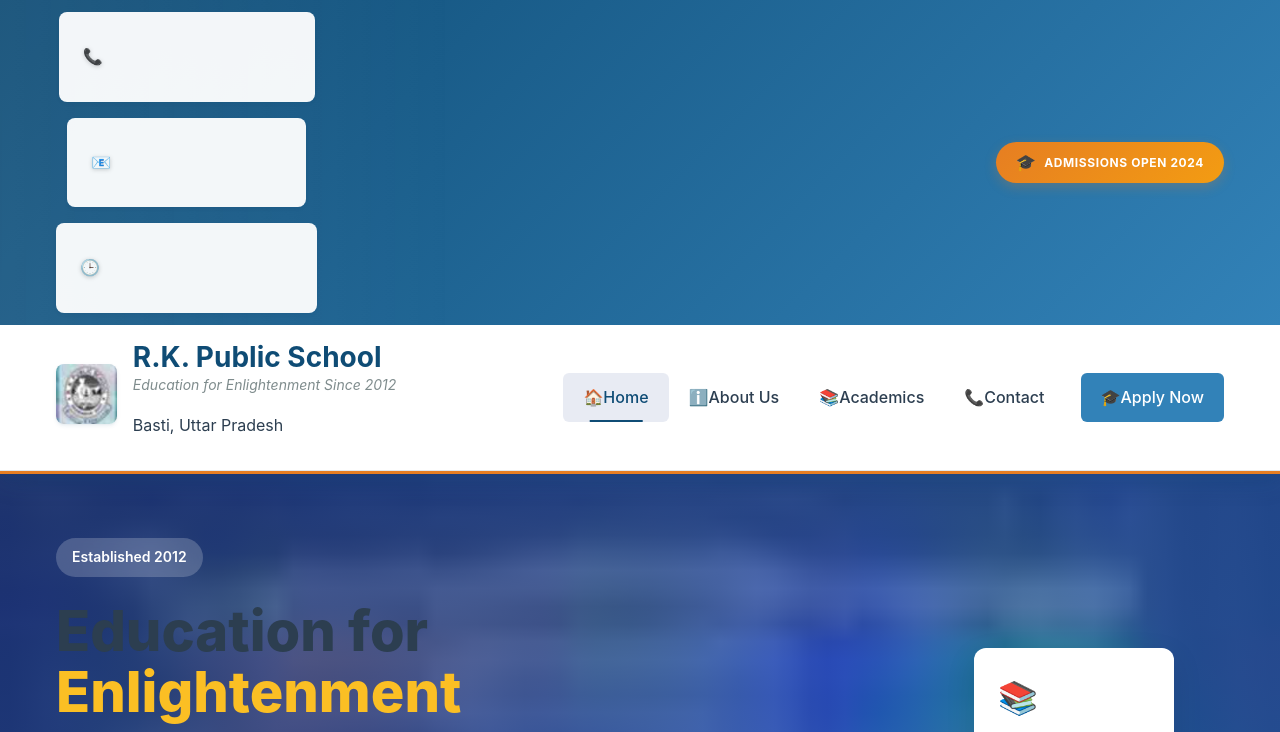
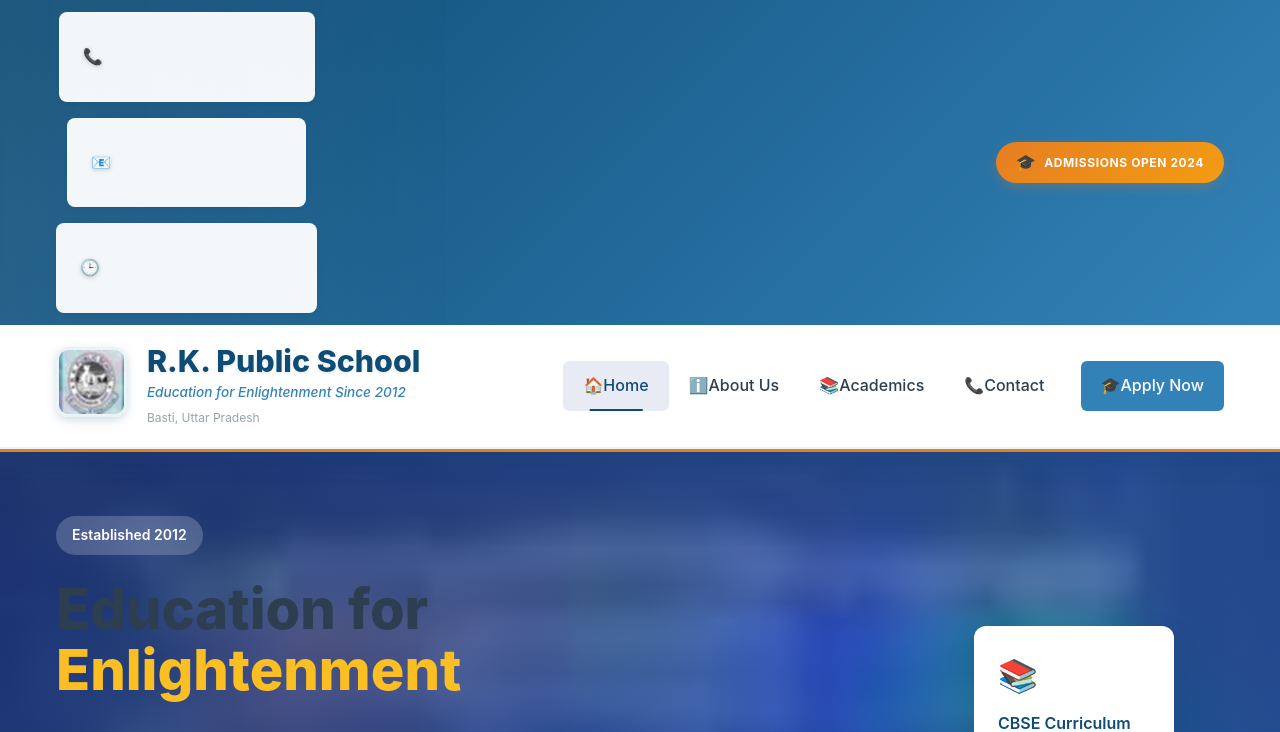
Before and after one commit to Rajverma0011/primary-school-website, a React (Vite) app: page / in a window 1280 px wide. Shown: the top 732 px of the page. Built offline with nearby package versions, Linux system fonts and the light colour scheme; no server answers.

Commit message:
Update header main section and navigation styling
cgen-0bfdd32dc62a404f9b218548e0b10dd1

```diff
--- a/src/components/common/Header.css
+++ b/src/components/common/Header.css
@@ -125,51 +125,78 @@
 }
 
 .header-main {
-  background: white;
-  padding: 1rem 0;
-  border-bottom: 1px solid var(--border-color);
+  background: var(--bg-primary);
+  padding: 1.25rem 0;
+  border-bottom: 2px solid var(--bg-tertiary);
+  position: relative;
 }
 
 .header-content {
   display: flex;
   justify-content: space-between;
   align-items: center;
-  gap: 2rem;
+  gap: 3rem;
 }
 
 .brand-section {
   display: flex;
   align-items: center;
-  gap: 1rem;
+  gap: 1.25rem;
   text-decoration: none;
   color: inherit;
+  transition: transform 0.2s ease;
+}
+
+.brand-section:hover {
+  transform: translateY(-1px);
+}
+
+.logo-container {
+  position: relative;
 }
 
 .school-logo {
-  height: 60px;
+  height: 70px;
   width: auto;
-  border-radius: 8px;
-  box-shadow: var(--shadow-light);
+  border-radius: 12px;
+  box-shadow: var(--shadow-medium);
+  border: 3px solid var(--bg-tertiary);
+  transition: all 0.3s ease;
+}
+
+.brand-section:hover .school-logo {
+  box-shadow: var(--shadow-large);
+  transform: scale(1.05);
 }
 
 .school-branding {
   display: flex;
   flex-direction: column;
+  gap: 0.25rem;
 }
 
 .school-name {
-  font-size: 1.75rem;
-  font-weight: 700;
+  font-size: 1.9rem;
+  font-weight: 800;
   color: var(--primary-color);
   margin: 0;
-  line-height: 1.2;
+  line-height: 1.1;
+  text-shadow: 0 2px 4px rgba(15, 76, 117, 0.1);
 }
 
 .school-tagline {
-  font-size: 0.875rem;
-  color: var(--text-secondary);
+  font-size: 0.85rem;
+  color: var(--secondary-color);
   margin: 0;
   font-style: italic;
+  font-weight: 500;
+}
+
+.school-location {
+  font-size: 0.75rem;
+  color: var(--text-muted);
+  margin: 0;
+  font-weight: 400;
 }
 
 .main-navigation {
```
